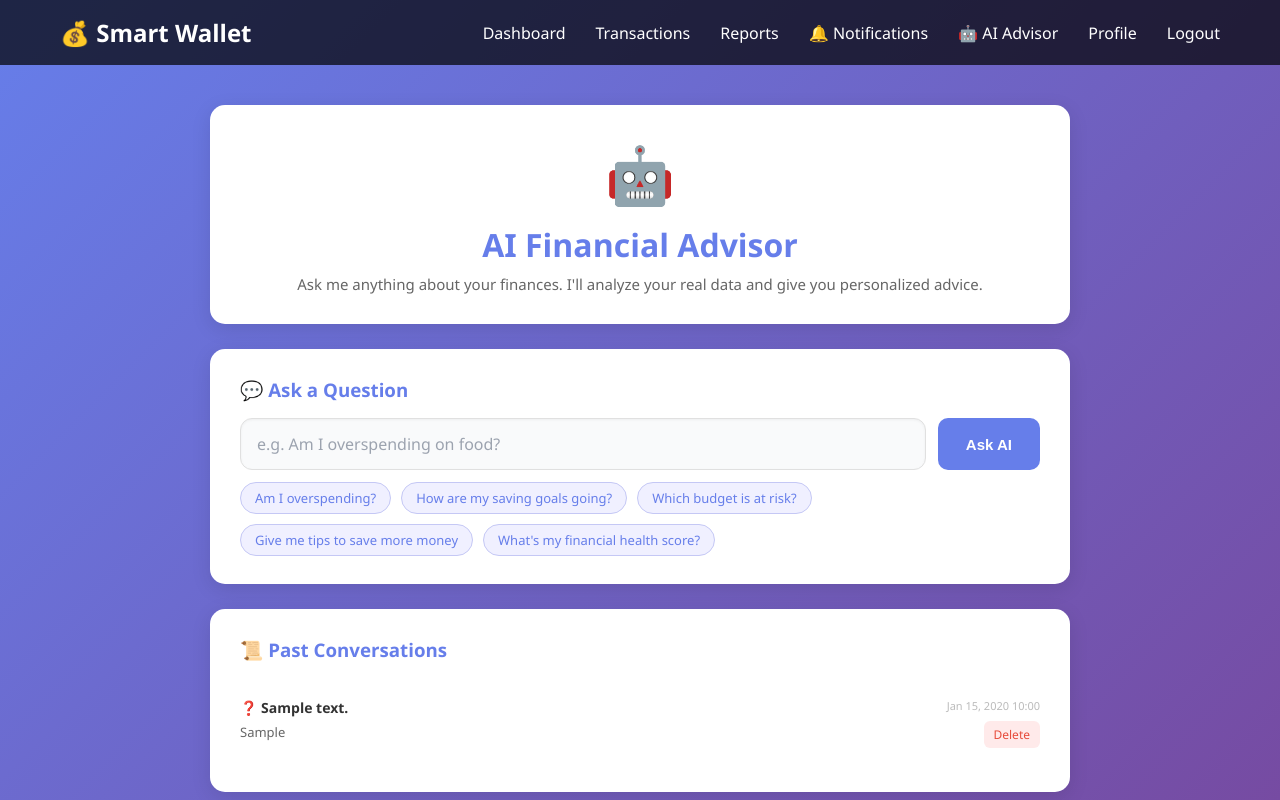
After one commit to 20240663-creator/Software-Engineering-project1, a Django app: page /advisor/ in a window 1280 px wide. The commit adds this page. Run offline with Django 5.2, Linux system fonts and the light colour scheme; a user stored in the database is signed in; tables that the repository leaves empty hold one stand-in row (values such as "Sample post").

Commit message:
last feature

```diff
--- /dev/null
+++ b/Latest_Version/Advisor_AI/apps.py
@@ -0,0 +1,5 @@
+from django.apps import AppConfig
+
+
+class AdvisorConfig(AppConfig):
+    name = 'Latest_Version.Advisor_AI'
--- /dev/null
+++ b/Latest_Version/Advisor_AI/urls.py
@@ -0,0 +1,7 @@
+from django.urls import path
+from . import views
+
+urlpatterns = [
+    path('',                      views.view_advisor, name='advisor'),
+    path('delete/<int:chat_id>/', views.delete_chat,  name='advisor_delete'),
+]
--- /dev/null
+++ b/Latest_Version/Advisor_AI/views.py
@@ -0,0 +1,121 @@
+import requests
+
+from django.contrib.auth.decorators import login_required
+from django.shortcuts import render, redirect
+from django.views.decorators.http import require_http_methods
+
+from .models import AdvisorChat
+from .context_builder import build_financial_context
+
+
+# =========================
+# AI (Groq API)
+# =========================
+
+GROQ_API_KEY = "YOUR_GROQ_API_KEY"
+
+def call_ai(user_message, financial_context):
+    """
+    Calls Groq API and returns AI response
+    """
+
+    prompt = f"""
+You are a friendly financial advisor.
+
+Use ONLY the data below:
+
+{financial_context}
+
+User question:
+{user_message}
+
+Answer clearly, briefly, and based only on the data.
+"""
+
+    try:
+        response = requests.post(
+            "https://api.groq.com/openai/v1/chat/completions",
+            headers={
+                "Authorization": f"Bearer {GROQ_API_KEY}",
+                "Content-Type": "application/json"
+            },
+            json={
+                "model": "llama-3.1-8b-instant",
+                "messages": [
+                    {
+                        "role": "user",
+                        "content": prompt
+                    }
+                ],
+                "temperature": 0.3
+            },
+            timeout=30
+        )
+
+        response.raise_for_status()
+
+        data = response.json()
+
+        return data["choices"][0]["message"]["content"]
+
+    except Exception as e:
+        raise Exception(f"Groq API error: {str(e)}")
+
+
+# =========================
+# Advisor View
+# =========================
+
+@login_required
+@require_http_methods(["GET", "POST"])
+def view_advisor(request):
+    user = request.user
+    history = AdvisorChat.objects.filter(user=user).order_by("-id")
+
+    context = {
+        "history": history,
+        "error": None,
+        "latest": None
+    }
+
+    if request.method == "POST":
+        user_message = request.POST.get("message", "").strip()
+
+        if not user_message:
+            context["error"] = "Please enter a question."
+            return render(request, "advisor.html", context)
+
+        financial_context = build_financial_context(user)
+
+        try:
+            ai_response = call_ai(user_message, financial_context)
+
+            chat = AdvisorChat.objects.create(
+                user=user,
+                user_message=user_message,
+                ai_response=ai_response,
+            )
+
+            context["latest"] = chat
+            context["history"] = AdvisorChat.objects.filter(user=user).order_by("-id")
+
+        except Exception as e:
+            print("AI ERROR:", e)
+            context["error"] = "AI service is unavailable right now."
+
+    return render(request, "advisor.html", context)
+
+
+# =========================
+# Delete Chat
+# =========================
+
+@login_required
+def delete_chat(request, chat_id):
+    if request.method == "POST":
+        AdvisorChat.objects.filter(
+            id=chat_id,
+            user=request.user
+        ).delete()
+
+    return redirect("advisor")
--- a/smart_wallet/settings.py
+++ b/smart_wallet/settings.py
@@ -40,7 +40,7 @@ INSTALLED_APPS = [
     'user',
     'transactions',
     'Latest_Version.Notifications_v2',   # US #11 — Notifications Center
-    #'advisor',         # BONUS  — AI Financial Advisor
+    'Latest_Version.Advisor_AI',         # BONUS  — AI Financial Advisor
 ]
 
 MIDDLEWARE = [
--- a/smart_wallet/urls.py
+++ b/smart_wallet/urls.py
@@ -25,5 +25,5 @@ urlpatterns = [
     path('',views.view_intro,name='intro_page'),
     path('transaction/',include('transactions.url')),
     path('notifications/', include('Latest_Version.Notifications_v2.urls')), # US #11
-    #path('advisor/',       include('advisor.urls')),        # BONUS
+    path('advisor/',       include('Latest_Version.Advisor_AI.urls')),        # BONUS
 ]
--- /dev/null
+++ b/templates/advisor.html
@@ -0,0 +1,235 @@
+<!DOCTYPE html>
+{% load static %}
+<html lang="en">
+<head>
+    <meta charset="UTF-8">
+    <meta name="viewport" content="width=device-width, initial-scale=1.0">
+    <title>Smart Wallet - AI Advisor</title>
+    <link rel="stylesheet" href="{% static 'css/style.css' %}">
+    <style>
+        #advisor-body {
+            font-family: 'Segoe UI', Tahoma, Geneva, Verdana, sans-serif;
+            background: linear-gradient(135deg, #667eea 0%, #764ba2 100%);
+            min-height: 100vh;
+        }
+        #advisor-header {
+            background-color: rgba(0,0,0,0.7);
+            padding: 1rem 0;
+        }
+        #advisor-nav {
+            max-width: 1200px; margin: 0 auto; padding: 0 20px;
+            display: flex; justify-content: space-between; align-items: center;
+        }
+        #advisor-nav .logo { font-size: 24px; font-weight: bold; color: #fff; }
+        #advisor-nav .nav-links { display: flex; gap: 30px; list-style: none; }
+        #advisor-nav .nav-links a { color: #fff; text-decoration: none; }
+        #advisor-nav .nav-links a:hover { color: #667eea; }
+
+        .advisor-container { max-width: 900px; margin: 40px auto; padding: 0 20px; }
+
+        .intro-card {
+            background: white; border-radius: 15px; padding: 30px;
+            margin-bottom: 25px; box-shadow: 0 5px 20px rgba(0,0,0,0.1);
+            text-align: center;
+        }
+        .intro-card .ai-icon { font-size: 56px; margin-bottom: 12px; }
+        .intro-card h1 { color: #667eea; margin-bottom: 8px; }
+        .intro-card p { color: #666; font-size: 15px; }
+
+        /* Question form */
+        .ask-card {
+            background: white; border-radius: 15px; padding: 28px 30px;
+            margin-bottom: 25px; box-shadow: 0 5px 20px rgba(0,0,0,0.1);
+        }
+        .ask-card h3 { color: #667eea; margin-bottom: 16px; }
+        .ask-row { display: flex; gap: 12px; }
+        .ask-input {
+            flex: 1; padding: 14px 18px; border: 2px solid #ddd;
+            border-radius: 10px; font-size: 15px; outline: none;
+            transition: border-color 0.2s;
+        }
+        .ask-input:focus { border-color: #667eea; }
+        .ask-btn {
+            background: #667eea; color: white; border: none;
+            border-radius: 10px; padding: 14px 28px;
+            cursor: pointer; font-size: 15px; font-weight: 600;
+            white-space: nowrap;
+        }
+        .ask-btn:hover { background: #5a6fd6; }
+        .ask-btn:disabled { background: #aaa; cursor: not-allowed; }
+
+        .suggestions { display: flex; gap: 10px; flex-wrap: wrap; margin-top: 12px; }
+        .suggestion-chip {
+            background: #f0f0ff; color: #667eea; border: 1px solid #c5c8f5;
+            border-radius: 20px; padding: 6px 14px; font-size: 13px;
+            cursor: pointer; transition: background 0.2s;
+        }
+        .suggestion-chip:hover { background: #667eea; color: white; }
+
+        /* Error */
+        .error-msg {
+            background: #ffeaea; color: #e74c3c; border-radius: 10px;
+            padding: 14px 18px; margin-bottom: 20px; font-size: 14px;
+        }
+
+        /* Latest answer */
+        .answer-card {
+            background: white; border-radius: 15px; padding: 28px 30px;
+            margin-bottom: 25px; box-shadow: 0 5px 20px rgba(0,0,0,0.1);
+            border-left: 5px solid #667eea;
+        }
+        .answer-card .question-label { font-size: 12px; color: #999; text-transform: uppercase; margin-bottom: 6px; }
+        .answer-card .question-text  { font-size: 16px; font-weight: 600; color: #333; margin-bottom: 18px; }
+        .answer-card .answer-label   { font-size: 12px; color: #27ae60; text-transform: uppercase; margin-bottom: 6px; }
+        .answer-card .answer-text    { font-size: 15px; color: #444; line-height: 1.7; white-space: pre-wrap; }
+
+        /* History */
+        .history-card {
+            background: white; border-radius: 15px; padding: 28px 30px;
+            box-shadow: 0 5px 20px rgba(0,0,0,0.1);
+        }
+        .history-card h3 { color: #667eea; margin-bottom: 20px; }
+        .history-item {
+            border-bottom: 1px solid #f0f0f0; padding: 16px 0;
+            display: flex; justify-content: space-between; align-items: flex-start; gap: 16px;
+        }
+        .history-item:last-child { border-bottom: none; }
+        .history-content { flex: 1; }
+        .history-q { font-weight: 600; color: #333; margin-bottom: 6px; font-size: 14px; }
+        .history-a { color: #666; font-size: 13px; line-height: 1.5; }
+        .history-time { font-size: 11px; color: #bbb; white-space: nowrap; }
+        .history-meta { display: flex; flex-direction: column; align-items: flex-end; gap: 8px; }
+        .btn-del {
+            background: #ffeaea; color: #e74c3c; border: none;
+            border-radius: 6px; padding: 5px 10px; font-size: 12px;
+            cursor: pointer; text-decoration: none;
+        }
+        .btn-del:hover { background: #e74c3c; color: white; }
+
+        .empty-history { text-align: center; padding: 30px; color: #999; }
+        .empty-history .icon { font-size: 40px; margin-bottom: 10px; }
+
+        /* Loading spinner */
+        .spinner { display: none; margin-left: 10px; }
+        .spinner-ring {
+            width: 18px; height: 18px; border: 3px solid #fff;
+            border-top-color: transparent; border-radius: 50%;
+            animation: spin 0.8s linear infinite; display: inline-block;
+        }
+        @keyframes spin { to { transform: rotate(360deg); } }
+    </style>
+</head>
+<body id="advisor-body">
+
+<header id="advisor-header">
+    <nav id="advisor-nav">
+        <div class="logo">💰 Smart Wallet</div>
+        <ul class="nav-links">
+            <li><a href="{% url 'home' %}">Dashboard</a></li>
+            <li><a href="{% url 'transactions' %}">Transactions</a></li>
+            <li><a href="{% url 'view_report' %}">Reports</a></li>
+            <li><a href="{% url 'notifications' %}">🔔 Notifications</a></li>
+            <li><a href="{% url 'advisor' %}">🤖 AI Advisor</a></li>
+            <li><a href="{% url 'profile' %}">Profile</a></li>
+            <li><a href="{% url 'logout' %}">Logout</a></li>
+        </ul>
+    </nav>
+</header>
+
+<div class="advisor-container">
+
+    <!-- Intro -->
+    <div class="intro-card">
+        <div class="ai-icon">🤖</div>
+        <h1>AI Financial Advisor</h1>
+        <p>Ask me anything about your finances. I'll analyze your real data and give you personalized advice.</p>
+    </div>
+
+    <!-- Error -->
+    {% if error %}
+    <div class="error-msg">⚠️ {{ error }}</div>
+    {% endif %}
+
+    <!-- Ask form -->
+    <div class="ask-card">
+        <h3>💬 Ask a Question</h3>
+        <form method="POST" id="advisorForm">
+            {% csrf_token %}
+            <div class="ask-row">
+                <input
+                    type="text"
+                    name="message"
+                    class="ask-input"
+                    id="messageInput"
+                    placeholder="e.g. Am I overspending on food?"
+                    autocomplete="off"
+                    required
+                >
+                <button type="submit" class="ask-btn" id="submitBtn">
+                    Ask AI <span class="spinner"><span class="spinner-ring"></span></span>
+                </button>
+            </div>
+        </form>
+        <div class="suggestions">
+            <span class="suggestion-chip" onclick="fillQuestion(this)">Am I overspending?</span>
+            <span class="suggestion-chip" onclick="fillQuestion(this)">How are my saving goals going?</span>
+            <span class="suggestion-chip" onclick="fillQuestion(this)">Which budget is at risk?</span>
+            <span class="suggestion-chip" onclick="fillQuestion(this)">Give me tips to save more money</span>
+            <span class="suggestion-chip" onclick="fillQuestion(this)">What's my financial health score?</span>
+        </div>
+    </div>
+
+    <!-- Latest answer -->
+    {% if latest %}
+    <div class="answer-card">
+        <div class="question-label">Your Question</div>
+        <div class="question-text">{{ latest.user_message }}</div>
+        <div class="answer-label">🤖 AI Advisor</div>
+        <div class="answer-text">{{ latest.ai_response }}</div>
+    </div>
+    {% endif %}
+
+    <!-- History -->
+    <div class="history-card">
+        <h3>📜 Past Conversations</h3>
+        {% if history %}
+            {% for chat in history %}
+            {% if not latest or chat.id != latest.id %}
+            <div class="history-item">
+                <div class="history-content">
+                    <div class="history-q">❓ {{ chat.user_message }}</div>
+                    <div class="history-a">{{ chat.ai_response|truncatechars:200 }}</div>
+                </div>
+                <div class="history-meta">
+                    <span class="history-time">{{ chat.created_at|date:"M d, Y H:i" }}</span>
+                    <a href="{% url 'advisor_delete' chat.id %}" class="btn-del">Delete</a>
+                </div>
+            </div>
+            {% endif %}
+            {% endfor %}
+        {% else %}
+            <div class="empty-history">
+                <div class="icon">💭</div>
+                <p>No past conversations yet. Ask your first question above!</p>
+            </div>
+        {% endif %}
+    </div>
+
+</div>
+
+<script>
+function fillQuestion(chip) {
+    document.getElementById('messageInput').value = chip.textContent.trim();
+    document.getElementById('messageInput').focus();
+}
+
+document.getElementById('advisorForm').addEventListener('submit', function() {
+    const btn = document.getElementById('submitBtn');
+    btn.disabled = true;
+    btn.querySelector('.spinner').style.display = 'inline';
+    btn.childNodes[0].textContent = 'Thinking... ';
+});
+</script>
+
+</body>
+</html>
--- a/templates/index.html
+++ b/templates/index.html
@@ -20,7 +20,9 @@
                 <li><a href="{% url 'add_transaction' %}">Transaction</a></li>
                 <li><a href="{% url 'saving_goals' %}">Saving Goals</a></li>
                 <li><a href="{% url 'notifications' %}">Notifications</a></li>
+                <li><a href="{% url 'advisor' %}">AI Advisor</a></li>
                 <li><a href="{% url 'logout' %}">Logout</a></li>
+
             </ul>
         </nav>
     </header>
```
Also changed, not shown: Latest_Version/Advisor_AI/admin.py (added, +14 -0 lines), Latest_Version/Advisor_AI/context_builder.py (added, +63 -0 lines), Latest_Version/Advisor_AI/models.py (added, +20 -0 lines), Latest_Version/Advisor_AI/__init__.py (added), Latest_Version/Advisor_AI/migrations/0001_initial.py (added), Latest_Version/Advisor_AI/migrations/__init__.py (added), db.sqlite3.
